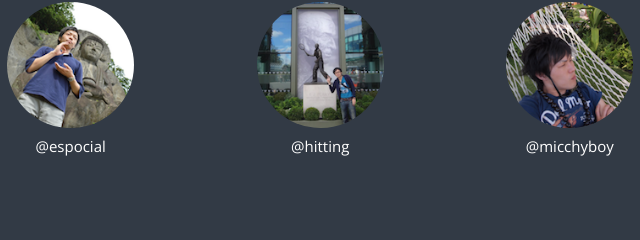
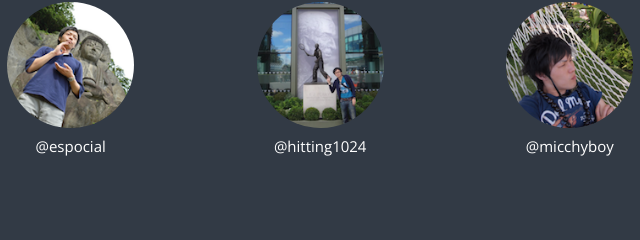
Before and after one commit to nscallop/nscallop.github.io, a plain HTML site: page index.html in a window 1280 px wide. Shown: the part 1819-2059 px from the top of the page, 195-835 px from the left. Drawn offline with nearby package versions, Linux system fonts and the light colour scheme.

Commit message:
Modify username

```diff
--- a/index.html
+++ b/index.html
@@ -124,7 +124,7 @@
           <div class="three columns">
             <div class="member">
               <img class="member-img" src="images/member_hitting.png" alt="espocial">
-              <p>@hitting</p>
+              <p>@hitting1024</p>
             </div>
           </div>
           <div class="three columns">
```
